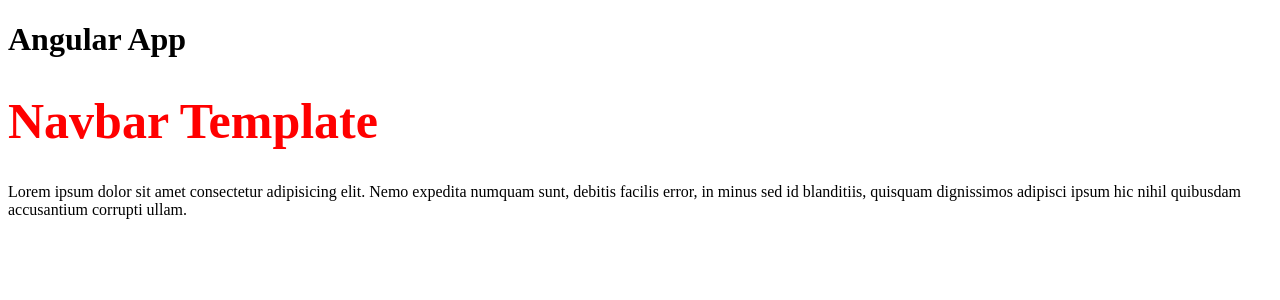
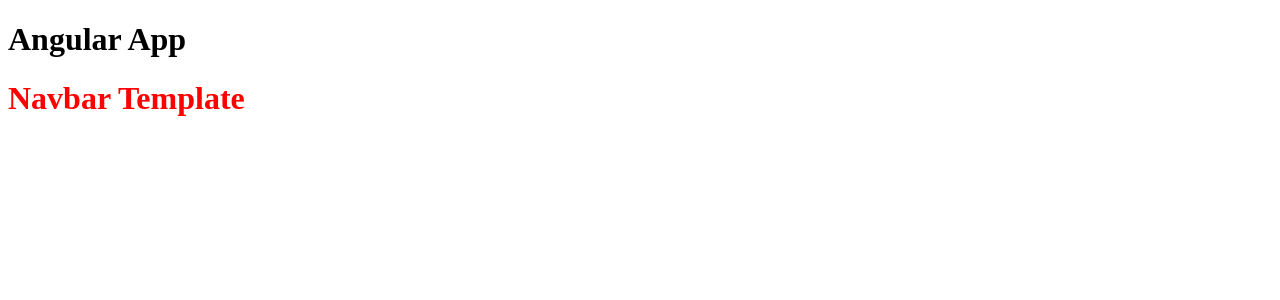
Before and after one commit to barbellfan/AngIntro, an Angular app: page / in a window 1280 px wide. Shown: the top 300 px of the page. Built offline with nearby package versions, Linux system fonts and the light colour scheme.

Commit message:
Move template and css to separate files

```diff
--- /dev/null
+++ b/src/app/navbar/navbar.component.css
@@ -0,0 +1,3 @@
+h1 {
+  color: red;
+}
--- /dev/null
+++ b/src/app/navbar/navbar.component.html
@@ -0,0 +1 @@
+<h1> Navbar Template </h1>
--- a/src/app/navbar/navbar.component.ts
+++ b/src/app/navbar/navbar.component.ts
@@ -2,12 +2,8 @@ import { Component } from '@angular/core';
 
 @Component({
   selector: 'app-navbar',
-  template: `<h1> Navbar Template </h1>
-    <p>Lorem ipsum dolor sit amet consectetur adipisicing elit. Nemo expedita numquam sunt, debitis facilis error, in minus sed id blanditiis, quisquam dignissimos adipisci ipsum hic nihil quibusdam accusantium corrupti ullam.</p>`,
-  styles: [`h1 {
-    color: red;
-    font-size: 50px
-  }`]
+  templateUrl: './navbar.component.html',
+  styleUrls: ['./navbar.component.css']
 })
 
 export class NavbarComponent {
```
